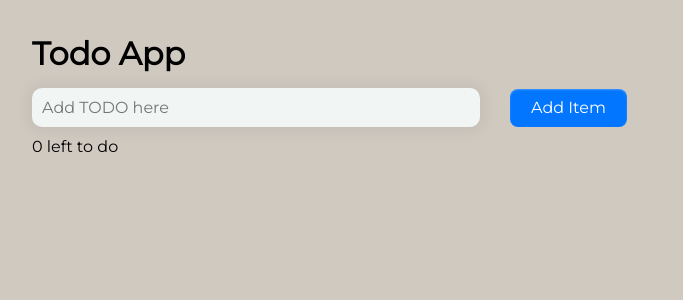
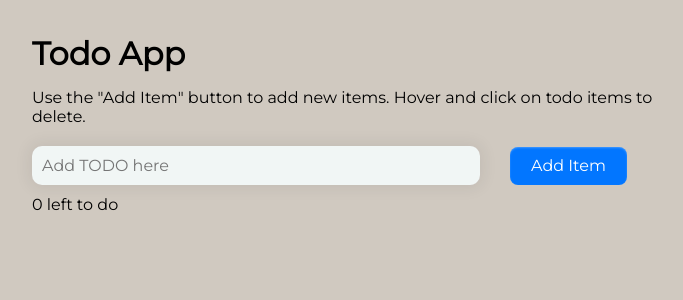
Before and after one commit to VictorKong21/todo_app, a React (Create React App) app: page / in a window 1280 px wide. Shown: the top 300 px of the page, without its empty margins (288-971 px from the left). Built offline with nearby package versions, Linux system fonts and the light colour scheme; a web font is replaced by a local one.

Commit message:
add blurb and update visual

```diff
--- a/public/styles.css
+++ b/public/styles.css
@@ -21,7 +21,7 @@ h1 {
   font-size: 2em;
   line-height: 1.5;
   font-weight: bold;
-  /* color: #38e54d; */
+  /* color: #0276ff; */
 }
 
 p {
@@ -87,7 +87,12 @@ button:hover {
 }
 
 .list-item:hover {
-  color: red;
+  /* color: red; */
   text-decoration: line-through;
   font-weight: bold;
+  cursor: pointer;
 }
+
+p {
+  margin-bottom: 20px;
+}
--- a/src/components/App.jsx
+++ b/src/components/App.jsx
@@ -1,11 +1,13 @@
 import React from "react";
 import Form from "./Form";
 import Title from "./Title";
+import Blurb from "./Blurb";
 
 function App() {
   return (
     <div className="main-body">
       <Title />
+      <Blurb />
       <Form />
     </div>
   );
--- /dev/null
+++ b/src/components/Blurb.jsx
@@ -0,0 +1,12 @@
+import React from "react";
+
+function Blurb() {
+  return (
+    <p>
+      Use the "Add Item" button to add new items. Hover and click on todo items
+      to delete.
+    </p>
+  );
+}
+
+export default Blurb;
```
Also changed, not shown: src/components/Form.jsx (indentation only).
